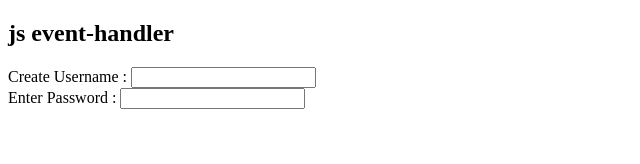
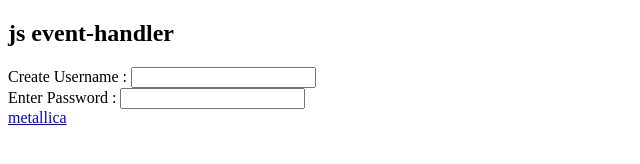
Before and after one commit to NORTHSIDEMPIRE/NORTHSIDEMPIRE.github.io, a plain HTML site: page event-handler/index.html in a window 1280 px wide. Shown: the whole page, without its empty margins (0-640 px from the left). Drawn offline with Linux system fonts and the light colour scheme.

Commit message:
meta link

```diff
--- a/event-handler/index.html
+++ b/event-handler/index.html
@@ -17,7 +17,7 @@
     <br>
 
 
-    <a onclick="manageLink()" id="linkMetallica" href="http://www.metallica.com" target="_blank" rel="noopener noreferrer"></a>
+    <a onclick="manageLink()" id="linkMetallica" href="http://www.metallica.com" target="_blank" rel="noopener noreferrer">metallica</a>
     <script>
         function manageLink(){
             event.preventDefault();
```
